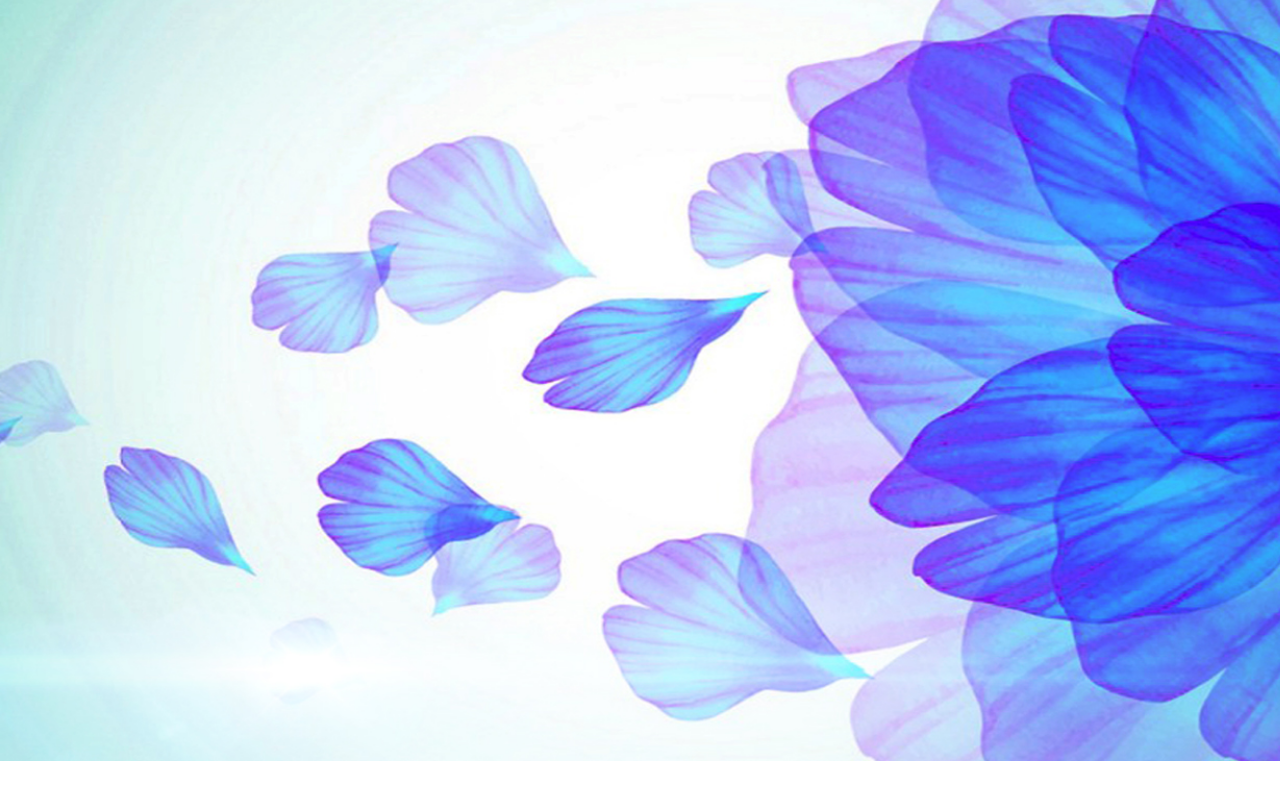
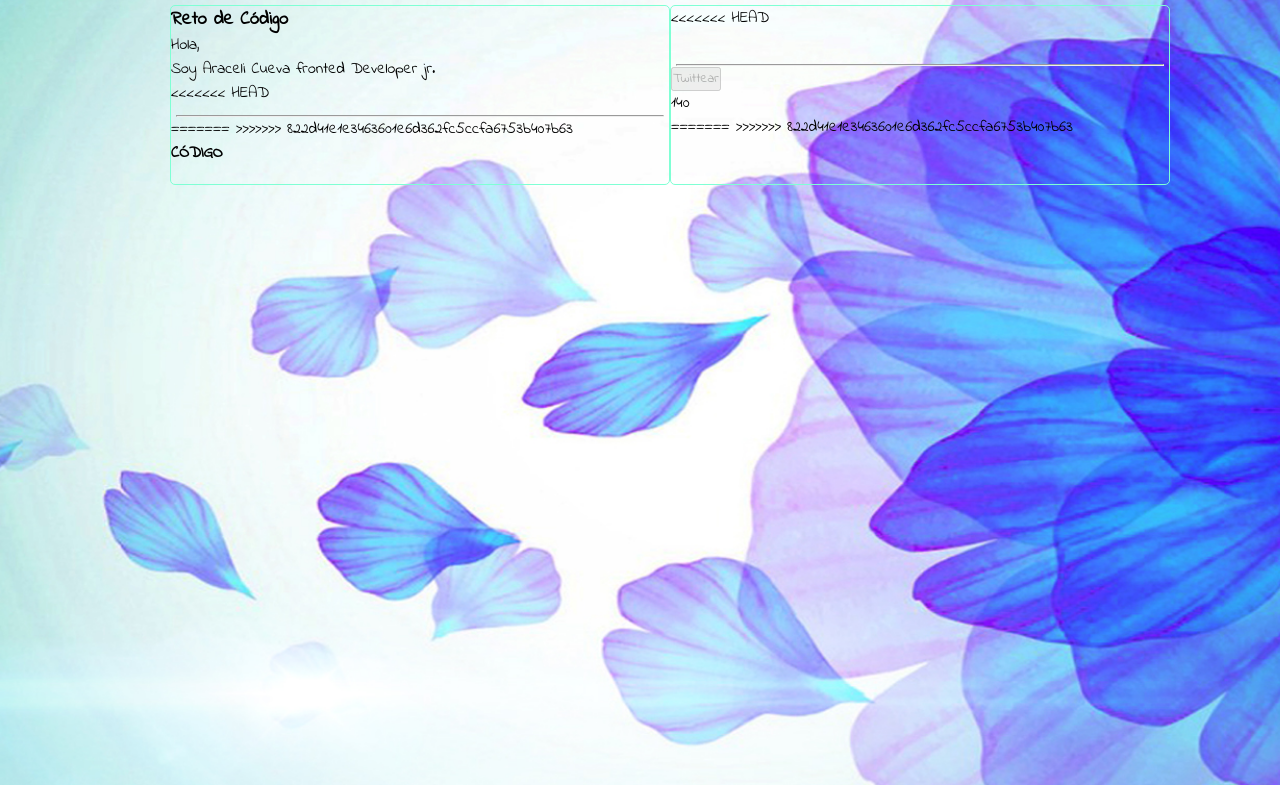
Before and after one commit to AraceliCumen/twitter, a plain HTML site: page index.html in a window 1280 px wide. Shown: the part 119-904 px from the top of the page. Before the commit the page ends 880 px from the top, so only its background shows below. Drawn offline with Linux system fonts and the light colour scheme; a script that the page names is missing.

Commit message:
Actualizando estructura HTML y CSS del proyecto

```diff
--- a/css/main.css
+++ b/css/main.css
@@ -2,8 +2,8 @@
   margin:0;
   padding: 0;
   box-sizing: border-box;
+  font-family: 'Indie Flower', cursive;
 }
-
 
 header{
   background-color: #6ad2f3;
@@ -16,7 +16,11 @@ header a{
   color: white;
   font-size: 50px;
   text-decoration: none;
+<<<<<<< HEAD
+  font-family: 'Indie Flower', cursive;
+=======
   font-family: 'Playball', cursive;
+>>>>>>> 822d41e1e3463601e6d362fc5ccfa6753b407b63
 }
 
 main{
@@ -27,6 +31,29 @@ main{
 }
 
 main section{
+<<<<<<< HEAD
+  background-color: white;
+  border-radius: 5px;
+  border: 1px solid aquamarine;
+  width: 500px;
+  height: 180px;
+  float: left;
+  margin-top: 20px;
+}
+
+#presentation{
+  margin-left: 170px;
+}
+
+main section hr{
+  color: grey;
+  margin-left: 5px;
+  margin-right: 5px;
+  margin-top: 10px;
+}
+
+main section h3{
+=======
   padding: 0 120px;
   column-width: 400px;
   column-count: 2;
@@ -49,12 +76,109 @@ main section{
 
 main section h3{
   font-family: 'PT Serif', serif;
+>>>>>>> 822d41e1e3463601e6d362fc5ccfa6753b407b63
   line-height: 18px;
   padding: 10px;
 }
 
 main section p{
   padding: 10px;
+<<<<<<< HEAD
+}
+
+main #presentation h4 {
+  margin-top: 10px;
+  color: rgb(11, 11, 49);
+  padding-left: 10px;
+}
+
+#writetwitt{
+  margin-left: 10px;
+}
+
+#text-area{
+  border: none;
+  outline: none;
+  font-family: 'Arvo', serif;
+  overflow: scroll;
+  width: 100%;
+  overflow-y:hidden;
+  overflow-x: hidden;
+  height: 80px;
+  padding: 10px;
+}
+
+button{
+  font-family: 'Indie Flower', cursive;
+  font-size: 16px;
+  font-weight: 700;
+  background-color: #6ad2f3;
+  border: none;
+  padding: 5px;
+  color:#000;
+  margin-top: 3px;
+  margin-left: 5px;
+  border-radius: 4px;
+}
+
+button:hover{
+  outline: none;
+}
+
+#writetwitt hr{
+  height: 3px;
+  background-color: grey;
+}
+
+#counter-characters{
+  display: inline-block;
+  position: relative;
+  left: 72%;
+  font-family:'Indie Flower', cursive;
+  font-size: 20px;
+  top:5px;
+  font-weight: 700;
+}
+
+.paragraph{
+  margin: 20px 350px;
+  background-color: #b3f3ff;
+  padding: 10px;
+  color:#000;
+  border-radius: 10px;
+  font-family: 'Arvo', serif;
+}
+
+.date{
+font-size: 9px;
+margin-top: 4px;
+}
+
+button[disabled]{
+background:#a79f95;
+}
+
+[contenteditable=true]:empty:before{
+  content: attr(placeholder);
+  color: #A08FEB ;
+}
+
+.blue{
+  color:#2e479e;
+}
+
+.yellow{
+  color:#ee5d02;
+}
+
+.green{
+ color: #2bd117;
+}
+
+.red{
+  color:#a71712;
+=======
+>>>>>>> 822d41e1e3463601e6d362fc5ccfa6753b407b63
 }
 
 main #presentation h4 {
--- a/index.html
+++ b/index.html
@@ -3,7 +3,11 @@
   <head>
     <meta charset="utf-8">
     <title>Twitter</title>
+<<<<<<< HEAD
+    <link href="https://fonts.googleapis.com/css?family=Arvo:400,400i,700,700i|Indie+Flower" rel="stylesheet">
+=======
     <link href="https://fonts.googleapis.com/css?family=PT+Serif|Playball" rel="stylesheet">
+>>>>>>> 822d41e1e3463601e6d362fc5ccfa6753b407b63
     <link rel="stylesheet" href="css/main.css">
   </head>
   <body>
@@ -15,11 +19,26 @@
         <h3>Reto de Código</h3>
         <p>Hola,</p>
         <p>Soy Araceli Cueva fronted Developer jr. </p>
+<<<<<<< HEAD
+        <hr>
+=======
+>>>>>>> 822d41e1e3463601e6d362fc5ccfa6753b407b63
         <h4>CÓDIGO</h4>
       </section>
 
       <section id="writetwitt">
+<<<<<<< HEAD
+        <div>
+          <div type="text" id="text-area" contenteditable="true" placeholder="Qué esta pasando?"></div>
+        </div>
+        <hr>
+        <div>
+          <button disabled>Twittear</button>
+          <span><p id ="counter-characters" class="blue">140</p></span>
+        </div>
+=======
 
+>>>>>>> 822d41e1e3463601e6d362fc5ccfa6753b407b63
       </section>
 
     </main>
--- a/js/app.js
+++ /dev/null
@@ -1,44 +0,0 @@
-// window.onload = function (){
-//   var board = document.querySelector('.board-js');
-//   // Programar  cada evento
-//   // board.addEventListener('click',function(event){
-//   //   //target me va a traer nla etiqueta a la que le de click y generó el evento
-//   //   event.target.style.backgroundColor = 'red';
-//   // });
-//   // board.addEventListener('dblclick',function(event){
-//   //   event.target.style.backgroundColor = 'yellow';
-//   // });
-//   // board.addEventListener('mouseover',function(event){
-//   //   event.target.style.backgroundColor = 'green';
-//   board.addEventListener('click',addX);
-// });
-//
-// var centinel=true;
-//
-// function addX(event ) {
-//   if(event.target.matches('td') && event.target.textContent===''){
-//     if (centinel)
-//       event.target.textContent='X';
-//     else
-//       event.target.textContent='O';
-//    centinel= !centinel;
-//   }
-// }
-
-window.onload = function() {
-    var board = document.querySelector('.board-js');
-
-board.addEventListener('click', addX);
-};
-var centinel = true;
-function addX(event){
-    if(event.target.matches('td') && event.target.textContent === ''){
-        if(centinel) {
-            event.target.textContent= 'X';
-        centinel = false;
-        } else {
-            event.target.textContent='0';
-        centinel = !centinel;
-        }
-    }
-  }
```
